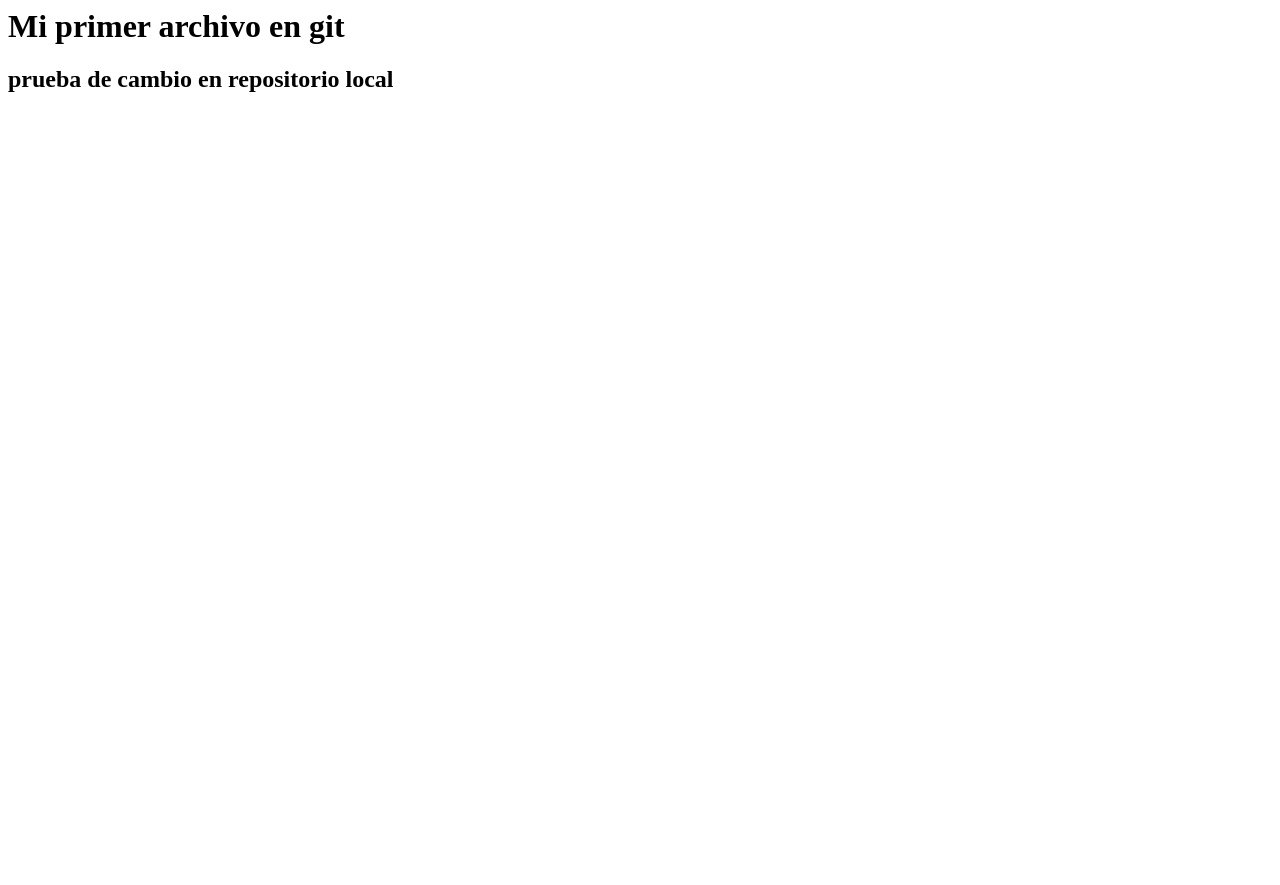
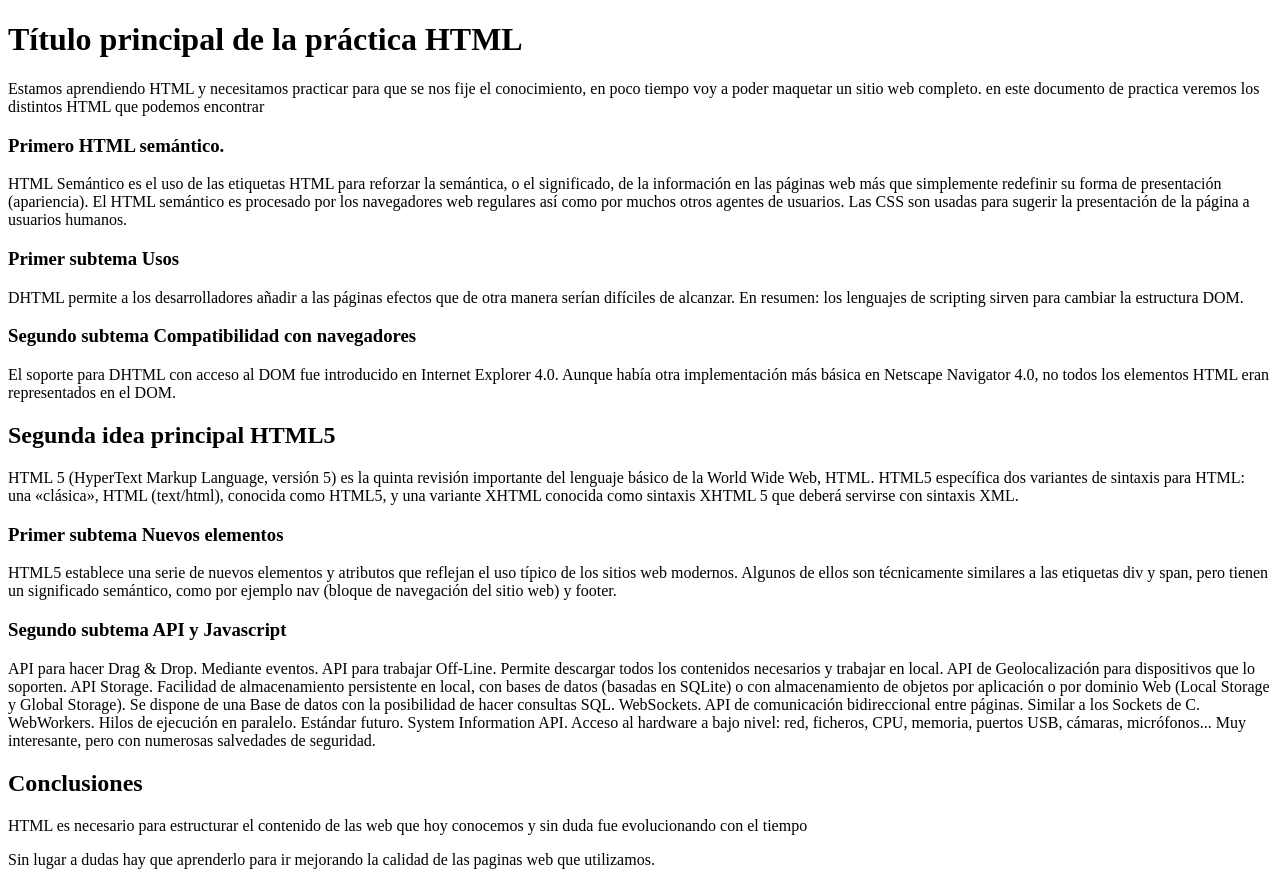
Before and after one commit to Aaurquiza/Proyectonuevo_g179, a plain HTML site: page index.html in a window 1280 px wide. Before the commit the page ends 800 px from the top, so only its background shows below. Drawn offline with Linux system fonts and the light colour scheme.

Commit message:
cambios segun actividad segundo modulo

```diff
--- a/index.html
+++ b/index.html
@@ -1,2 +1,38 @@
-<h1>Mi primer archivo en git </h1>
-<h2>prueba de cambio en repositorio local</h2>
+<!doctype html>
+<html>
+ <head>
+    <title> Título principal de la practica HTML</title>
+ </head>
+ <body>
+    <h1> Título principal de la práctica HTML </h1>
+    <p>Estamos aprendiendo HTML y necesitamos practicar para que se nos fije el conocimiento, en poco tiempo voy a poder maquetar un sitio web completo. en este documento de practica veremos los distintos HTML que podemos encontrar </p>
+    <h3>Primero HTML semántico.</h3>
+    <p>HTML Semántico es el uso de las etiquetas HTML para reforzar la semántica, o el significado, de la información en las páginas web más que simplemente redefinir su forma de presentación (apariencia). El HTML semántico es procesado por los navegadores web regulares así como por muchos otros agentes de usuarios. Las CSS son usadas para sugerir la presentación de la página a usuarios humanos.</p>
+    <h3>Primer subtema Usos</h3>
+    <p>DHTML permite a los desarrolladores añadir a las páginas efectos que de otra manera serían difíciles de alcanzar. En resumen: los lenguajes de scripting sirven para cambiar la estructura DOM.</p>
+    <h3>Segundo subtema Compatibilidad con navegadores</h3>
+    <p>El soporte para DHTML con acceso al DOM fue introducido en Internet Explorer 4.0. Aunque había otra implementación más básica en Netscape Navigator 4.0, no todos los elementos HTML eran representados en el DOM.</p>
+    <h2>Segunda idea principal HTML5</h2>
+    <p>HTML 5 (HyperText Markup Language, versión 5) es la quinta revisión importante del lenguaje básico de la World Wide
+        Web, HTML. HTML5 específica dos variantes de sintaxis para HTML: una «clásica», HTML (text/html), conocida como
+        HTML5, y una variante XHTML conocida como sintaxis XHTML 5 que deberá servirse con sintaxis XML.</p>
+    <h3>Primer subtema Nuevos elementos</h3>
+    <p>HTML5 establece una serie de nuevos elementos y atributos que reflejan el uso típico de los sitios web modernos. Algunos
+        de ellos son técnicamente similares a las etiquetas div y span, pero tienen un significado semántico, como por ejemplo nav
+        (bloque de navegación del sitio web) y footer.</p>
+    <h3>Segundo subtema API y Javascript</h3>
+    <p>API para hacer Drag & Drop. Mediante eventos. API para trabajar Off-Line. Permite descargar todos los contenidos
+        necesarios y trabajar en local. API de Geolocalización para dispositivos que lo soporten. API Storage. Facilidad de
+        almacenamiento persistente en local, con bases de datos (basadas en SQLite) o con almacenamiento de objetos por
+        aplicación o por dominio Web (Local Storage y Global Storage). Se dispone de una Base de datos con la posibilidad de
+        hacer consultas SQL. WebSockets. API de comunicación bidireccional entre páginas. Similar a los Sockets de C.
+        WebWorkers. Hilos de ejecución en paralelo. Estándar futuro. System Information API. Acceso al hardware a bajo nivel:
+        red, ficheros, CPU, memoria, puertos USB, cámaras, micrófonos... Muy interesante, pero con numerosas salvedades de
+        seguridad.</p>
+    <h2>Conclusiones</h2>
+    <p>HTML es necesario para estructurar el contenido de las web que hoy conocemos y sin duda fue evolucionando con el tiempo</p>
+    <p>Sin lugar a dudas hay que aprenderlo para ir mejorando la calidad de las paginas web que utilizamos.</p>
+
+</body>
+
+</html>
```
